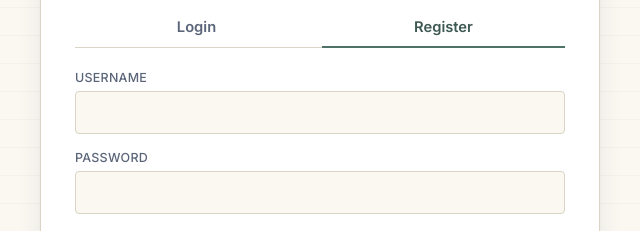
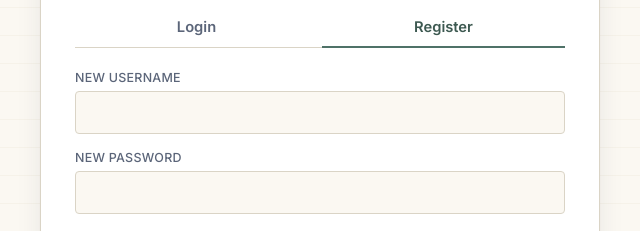
Before and after one commit to LyNx-ViNaYaK-2005/todo-app, a plain HTML site: page index.html in a window 1280 px wide. Both pictures are taken after a click on the button "Register". Shown: the part 160-391 px from the top of the page, 320-960 px from the left. Drawn offline with Linux system fonts and the light colour scheme.

Commit message:
Add files via upload

```diff
--- a/index.html
+++ b/index.html
@@ -24,11 +24,11 @@
 
         <form id="auth-form" onsubmit="handleAuth(event)">
             <div class="form-group">
-                <label for="username">Username</label>
+                <label for="username" id="username-label">Username</label>
                 <input type="text" id="username" required>
             </div>
             <div class="form-group">
-                <label for="password">Password</label>
+                <label for="password" id="password-label">Password</label>
                 <input type="password" id="password" required>
             </div>
             <button type="submit" class="btn" id="auth-submit-btn">Login</button>
--- a/script.js
+++ b/script.js
@@ -11,6 +11,8 @@ function switchTab(mode) {
     document.getElementById("login-tab").classList.toggle("active", mode === "login");
     document.getElementById("register-tab").classList.toggle("active", mode === "register");
     document.getElementById("auth-submit-btn").innerText = mode === "login" ? "Login" : "Register";
+    document.getElementById("username-label").innerText = mode === "login" ? "Username" : "New Username";
+    document.getElementById("password-label").innerText = mode === "login" ? "Password" : "New Password";
 }
 
 async function handleAuth(event) {
```
